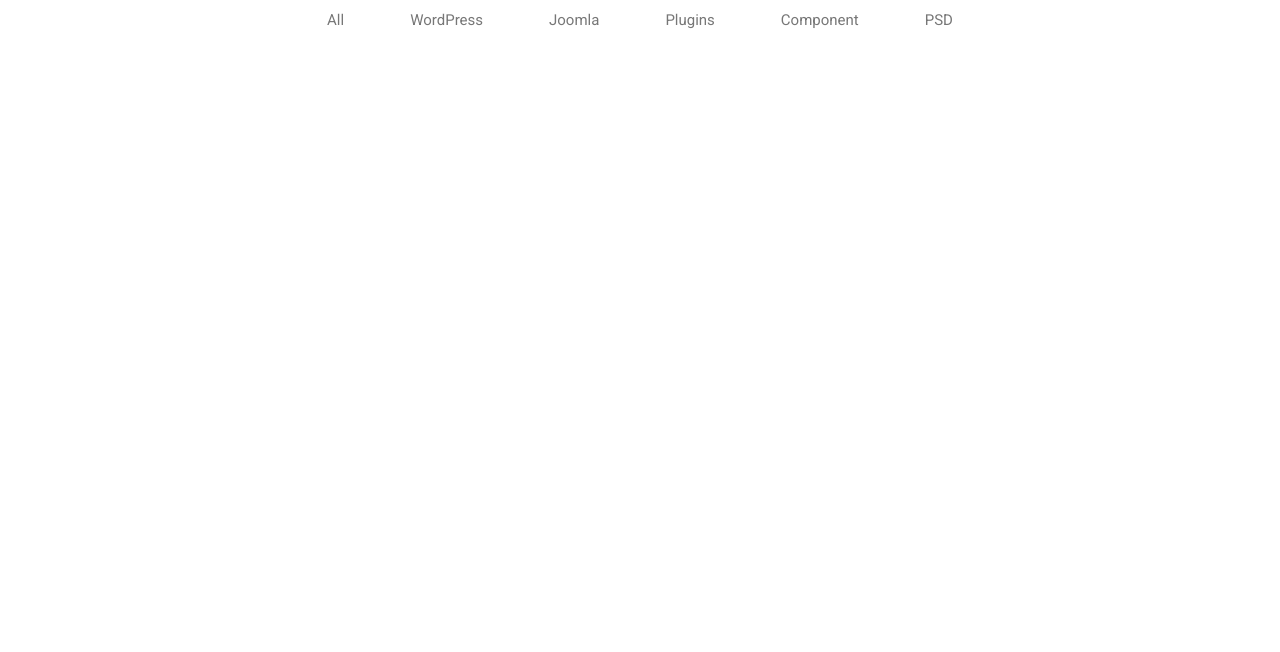
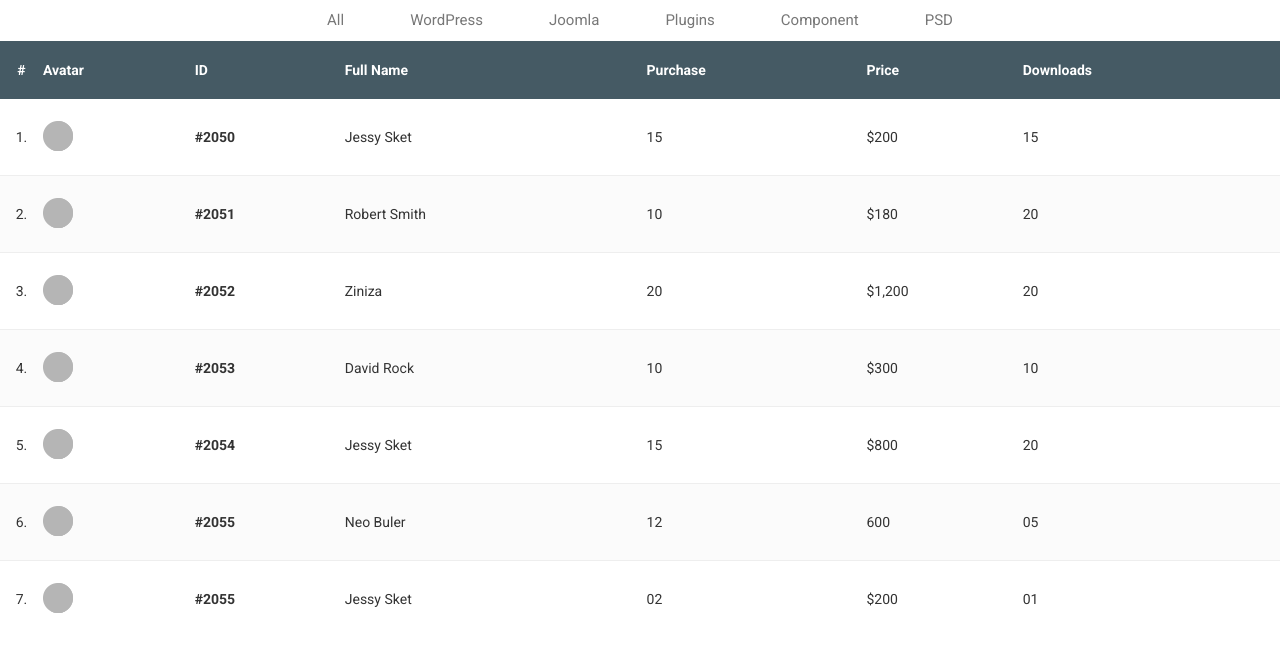
Before and after one commit to IZhuhan/market_place, a website: page www/app/index.html in a window 1280 px wide. Drawn offline with Linux system fonts and the light colour scheme.

Commit message:
component

```diff
--- /dev/null
+++ b/www/app/css/component/panels.css
@@ -0,0 +1,33 @@
+.table {
+    width: 100%;
+    border-collapse: collapse;
+}
+.table th {
+    text-align: left;
+}
+.table tbody tr + tr  td {
+    border-top: 1px solid #eeeeee;
+}
+.table tbody tr:nth-child(even) {
+    background-color: #fbfbfb;
+}
+.table-sales thead th{
+    background-color: #455a64;
+    color: #fff;
+    font-size: 14px;
+    padding: 22px 0;
+}
+.table-sales  thead tr th:first-child{
+    text-align: center;
+}
+.table-sales tbody tr td:first-child{
+    text-align: center;
+}
+.table-sales tbody tr td{
+    padding: 22px 0;
+    font-size: 14px;
+    color: #333333;
+}
+.table-sales tbody tr .text-bold{
+    font-weight: 700;
+}
--- a/www/app/index.html
+++ b/www/app/index.html
@@ -23,12 +23,14 @@
 
         <!-- Components -->
 
-        <!-- title -->
+        <!-- Title -->
         <link rel="stylesheet" href="css/component/title.css">
 
-        <!-- tags-->
+        <!-- Tabs-->
         <link rel="stylesheet" href="css/component/tabs.css">
 
+         <!-- Panels -->
+         <link rel="stylesheet" href="css/component/panels.css">
 
 </head>
 <body>
@@ -48,6 +50,99 @@
         <!-- TABS END-->
 
 
+        <!-- PANELS -->
+        <div class="panel panel-default">
+            <!-- Table -->
+            <table class="table table-sales">
+                <thead>
+                    <tr>
+                        <th>#</th>
+                        <th>Avatar</th>
+                        <th>ID</th>
+                        <th>Full Name</th>
+                        <th>Purchase</th>
+                        <th>Price</th>
+                        <th>Downloads  </th>
+                    </tr>
+                </thead>
+                <!-- / thead-->
+                <tbody>
+                    <tr>
+                        <td>1.</td>
+                        <td><img src="css/component/img/Author.png" alt=""></td>
+                        <td class="text-bold">#2050</td>
+                        <td>Jessy Sket</td>
+                        <td>15</td>
+                        <td>$200</td>
+                        <td>15</td>
+                    </tr>
+                    <!-- / tr-->
+                    <tr>
+                        <td>2.</td>
+                        <td><img src="css/component/img/Author.png" alt=""></td>
+                        <td class="text-bold">#2051</td>
+                        <td>Robert Smith</td>
+                        <td>10</td>
+                        <td>$180</td>
+                        <td>20</td>
+                    </tr>
+                    <!-- / tr-->
+                    <tr>
+                        <td>3.</td>
+                        <td><img src="css/component/img/Author.png" alt=""></td>
+                        <td class="text-bold">#2052</td>
+                        <td>Ziniza</td>
+                        <td>20</td>
+                        <td>$1,200</td>
+                        <td>20</td>
+                    </tr>
+                    <!-- / tr-->
+                    <tr>
+                        <td>4.</td>
+                        <td><img src="css/component/img/Author.png" alt=""></td>
+                        <td class="text-bold">#2053</td>
+                        <td>David Rock</td>
+                        <td>10</td>
+                        <td>$300</td>
+                        <td>10</td>
+                    </tr>
+                    <!-- / tr-->
+                    <tr>
+                        <td>5.</td>
+                        <td><img src="css/component/img/Author.png" alt=""></td>
+                        <td class="text-bold">#2054</td>
+                        <td>Jessy Sket</td>
+                        <td>15</td>
+                        <td>$800</td>
+                        <td>20</td>
+                    </tr>
+                    <!-- / tr-->
+                    <tr>
+                        <td>6.</td>
+                        <td><img src="css/component/img/Author.png" alt=""></td>
+                        <td class="text-bold">#2055</td>
+                        <td>Neo Buler</td>
+                        <td>12</td>
+                        <td>600</td>
+                        <td>05</td>
+                    </tr>
+                    <!-- / tr-->
+                    <tr>
+                        <td>7.</td>
+                        <td><img src="css/component/img/Author.png" alt=""></td>
+                        <td class="text-bold">#2055</td>
+                        <td>Jessy Sket</td>
+                        <td>02</td>
+                        <td>$200</td>
+                        <td>01</td>
+                    </tr>
+                    <!-- / tr-->
+                </tbody>
+                <!-- / tbody-->
+            </table>
+            <!-- / table-->
+        </div>
+        <!-- PANELS  END-->
 
 
 </body>
--- /dev/null
+++ b/www/src/css/component/panels.css
@@ -0,0 +1,38 @@
+/*===== TABLE =====*/
+.table {
+    width: 100%;
+    border-collapse: collapse;
+}
+.table th {
+    text-align: left;
+}
+.table tbody tr + tr  td {
+    border-top: 1px solid #eeeeee;
+}
+.table tbody tr:nth-child(even) {
+    background-color: #fbfbfb;
+}
+/*===== TABLE END =====*/
+
+/*===== TABLE-SALE =====*/
+.table-sales thead th{
+    background-color: #455a64;
+    color: #fff;
+    font-size: 14px;
+    padding: 22px 0;
+}
+.table-sales  thead tr th:first-child{
+    text-align: center;
+}
+.table-sales tbody tr td:first-child{
+    text-align: center;
+}
+.table-sales tbody tr td{
+    padding: 22px 0;
+    font-size: 14px;
+    color: #333333;
+}
+.table-sales tbody tr .text-bold{
+    font-weight: 700;
+}
+/*===== TABLE-SALE END=====*/
```
Also changed, not shown: www/app/css/component/img/Author.png (added).
